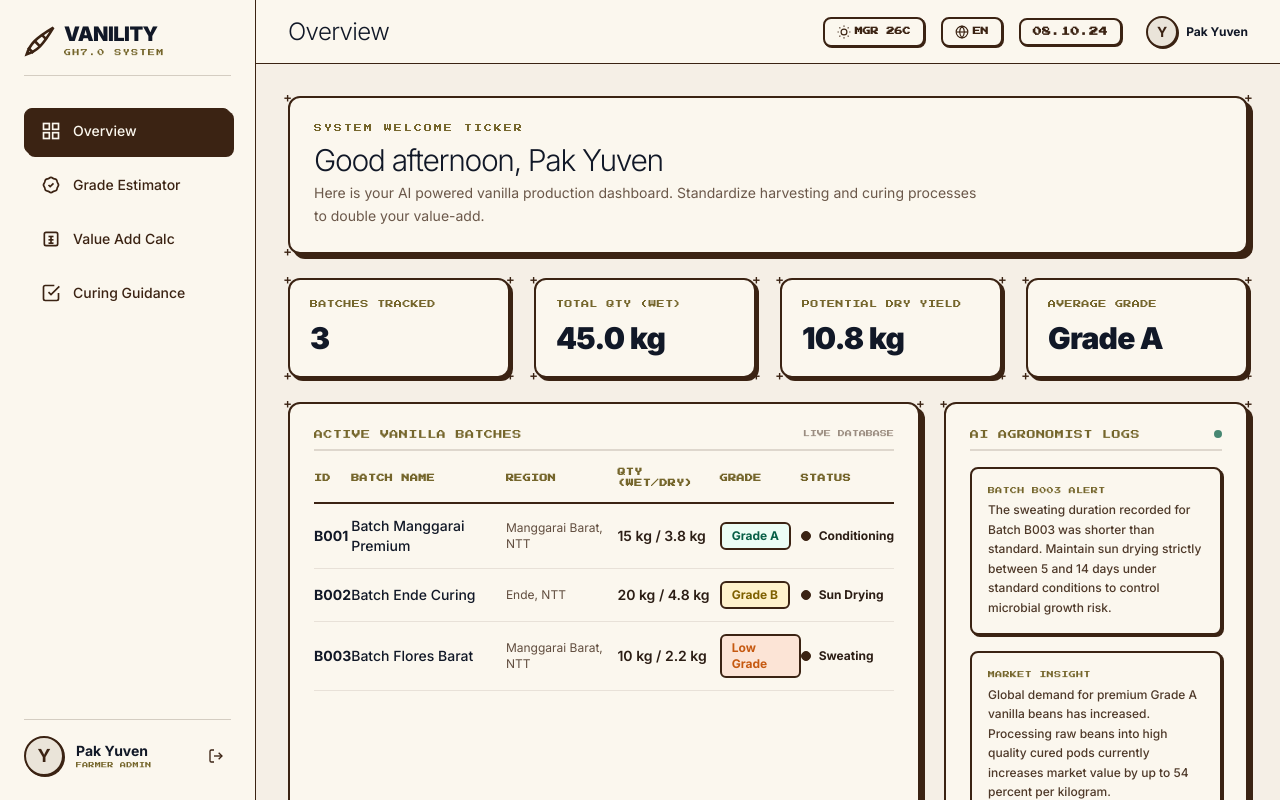
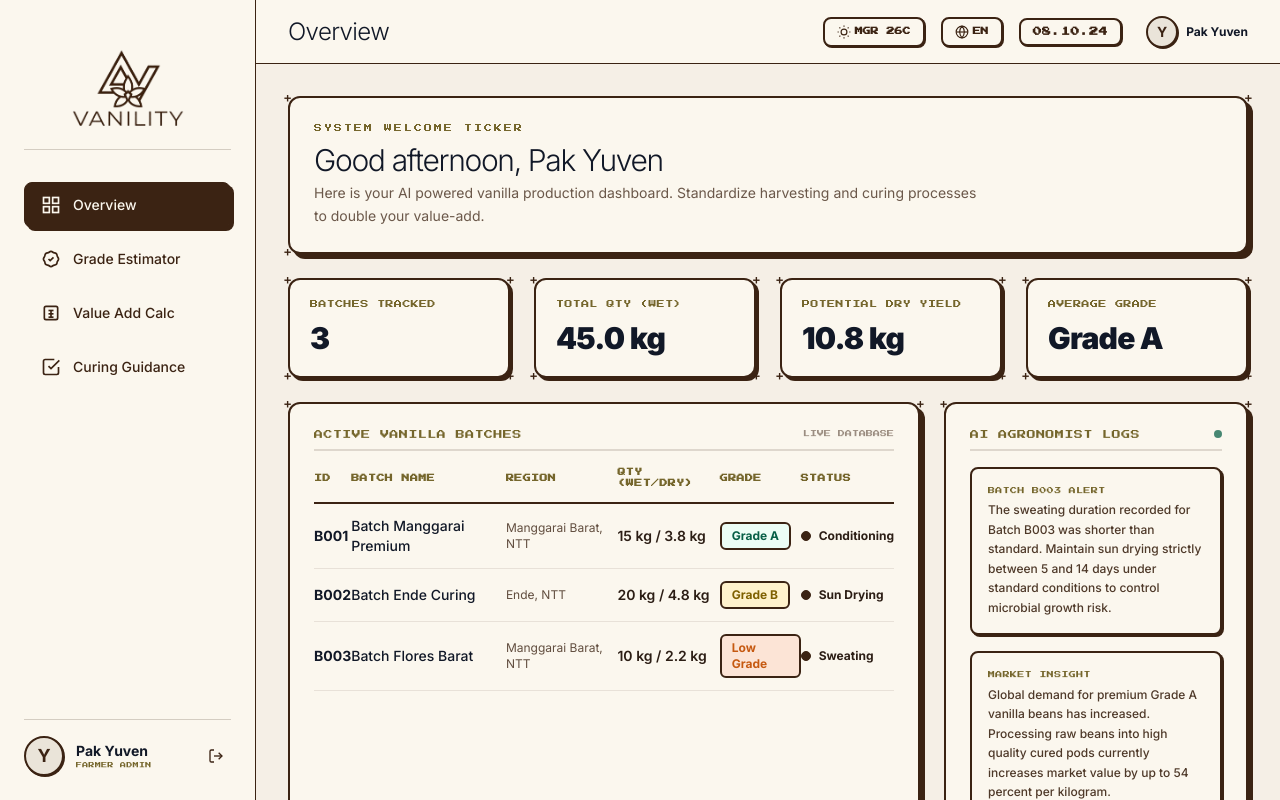
Before and after one commit to bit-loi/Vanility, a Next.js app in the folder frontend/: page / in a window 1280 px wide. Built offline with nearby package versions, Linux system fonts and the light colour scheme.

Commit message:
feat: implement sidebar navigation, main dashboard layout for batch management, and add new logo

```diff
--- a/frontend/app/page.tsx
+++ b/frontend/app/page.tsx
@@ -62,7 +62,7 @@ export default function Home() {
       name,
       region,
       date: new Date().toISOString().split('T')[0],
-      qtyWet,
+      qtyWet: wetQty,
       qtyDry: dryQty,
       grade,
       status: 'Verification'
--- a/frontend/components/Sidebar.tsx
+++ b/frontend/components/Sidebar.tsx
@@ -9,17 +9,8 @@ export default function Sidebar({ activeTab, setActiveTab }: SidebarProps) {
   return (
     <aside className="w-64 border-r border-primary-ink bg-card-cream flex flex-col justify-between p-6">
       <div>
-        <div className="flex items-center mb-8 pb-4 border-b border-primary-ink/20">
-          <svg className="w-8 h-8 mr-2 text-primary-ink" viewBox="0 0 24 24" fill="none" stroke="currentColor" strokeWidth="2">
-            <path d="M2 22C2 22 8 20 12 16C16 12 22 2 22 2C22 2 12 8 8 12C4 16 2 22 2 22Z" />
-            <path d="M12 16L8 12" />
-            <path d="M17 11L13 7" />
-            <path d="M7 21L3 17" />
-          </svg>
-          <div className="flex flex-col">
-            <span className="text-xl font-black tracking-tight leading-none text-text-dark">VANILITY</span>
-            <span className="font-retro text-[7px] tracking-[0.2em] text-accent-gold mt-1">GH7.0 SYSTEM</span>
-          </div>
+        <div className="mb-8 pb-4 border-b border-primary-ink/20 flex justify-center">
+          <img src="/Logo_Vanility.png" className="w-28 h-auto object-contain block" alt="Vanility Logo" />
         </div>
 
         <nav className="space-y-2">
```
Also changed, not shown: frontend/public/Logo_Vanility.png (added), 1 other file (tests, documents, lock files or other folders).
